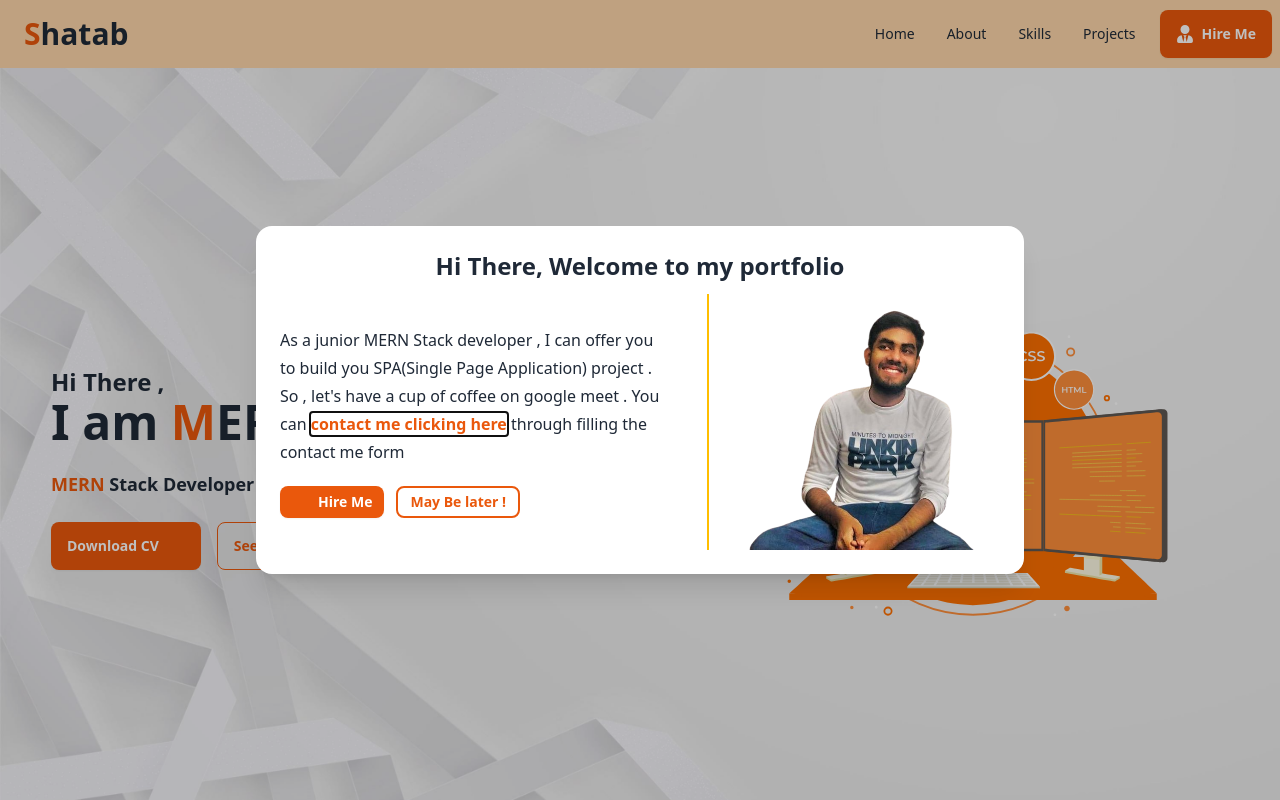
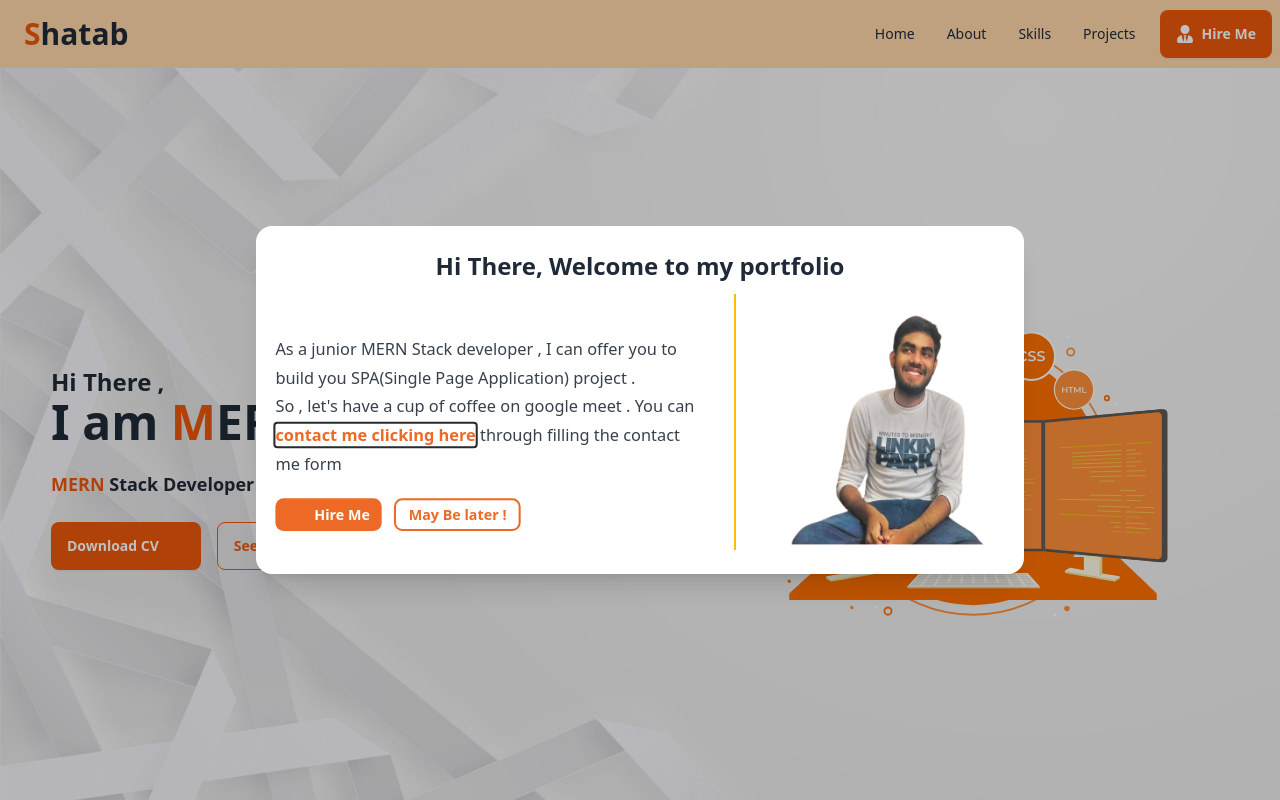
Before and after one commit to Shatab99/portfolio, a React (Vite) app: page / in a window 1280 px wide. Shown: the top 800 px of the page. Built offline with nearby package versions, Linux system fonts and the light colour scheme; some icons are missing; a web font is replaced by a local one.

Commit message:
Added some animation

```diff
--- a/src/Components/WelcomeModal.jsx
+++ b/src/Components/WelcomeModal.jsx
@@ -28,7 +28,7 @@ export default function WelcomeModal() {
                 <div className="flex flex-col  gap-3">
                     <h1 className="text-2xl font-semibold text-center">Hi There, Welcome to my portfolio</h1>
                     <div className="flex flex-col-reverse lg:flex-row items-center justify-center gap-4">
-                        <div className="leading-7">
+                        <div className="leading-7" data-aos="zoom-out-up" data-aos-duration="2000">
                             <p>As a junior MERN Stack developer , I can offer you to build you SPA{'(Single Page Application)'} project .</p>
                             <p>So , {`let's`} have a cup of coffee on google meet . You can  <a onClick={() => setIsOpen(false)} href="#footer" className="font-semibold text-orange-600 hover:text-orange-800">contact me clicking here</a> through  filling the contact me form </p>
                             <div className="flex items-center justify-start gap-3 mt-5">
@@ -38,7 +38,9 @@ export default function WelcomeModal() {
                             </div>
                         </div>
                         <div className='divider lg:divider-horizontal divider-warning'></div>
-                        <img src={me} alt="" className='w-64 h-64' />
+                        <div data-aos="zoom-in-left" data-aos-duration="2000" className="w-2/3">
+                            <img src={me} alt="" className='w-64 h-64'  />
+                        </div>
                     </div>
                 </div>
             </Modal>
```
